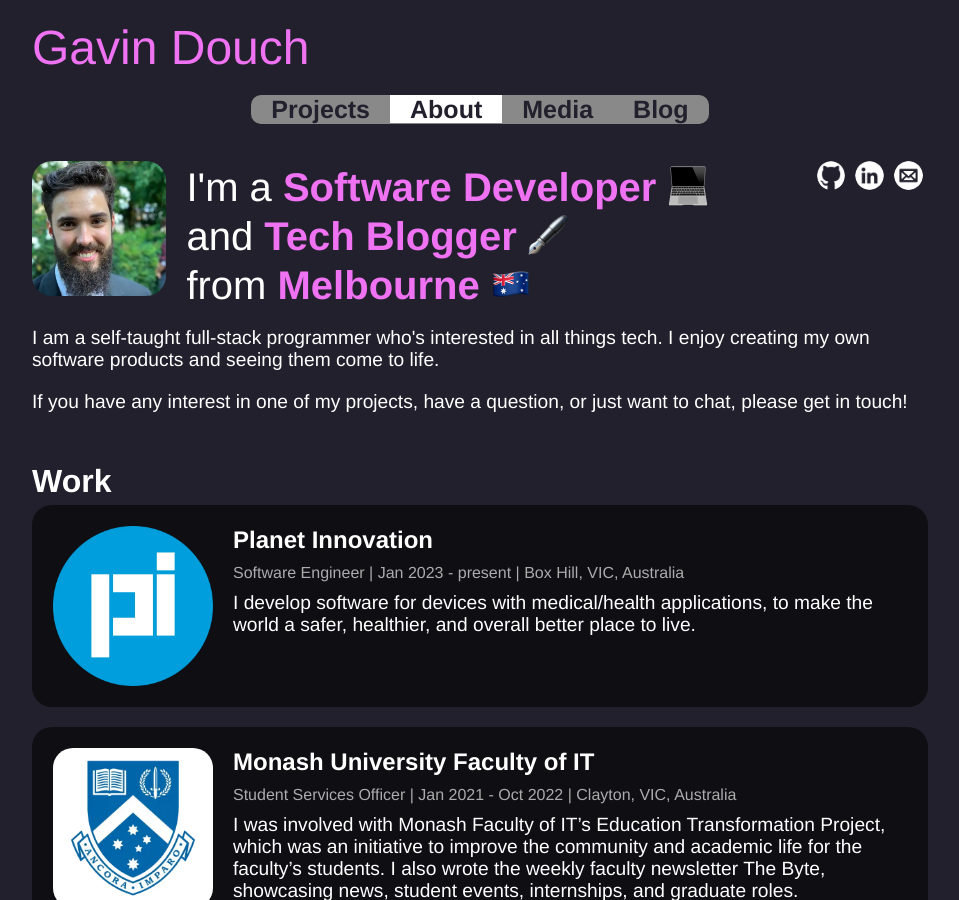
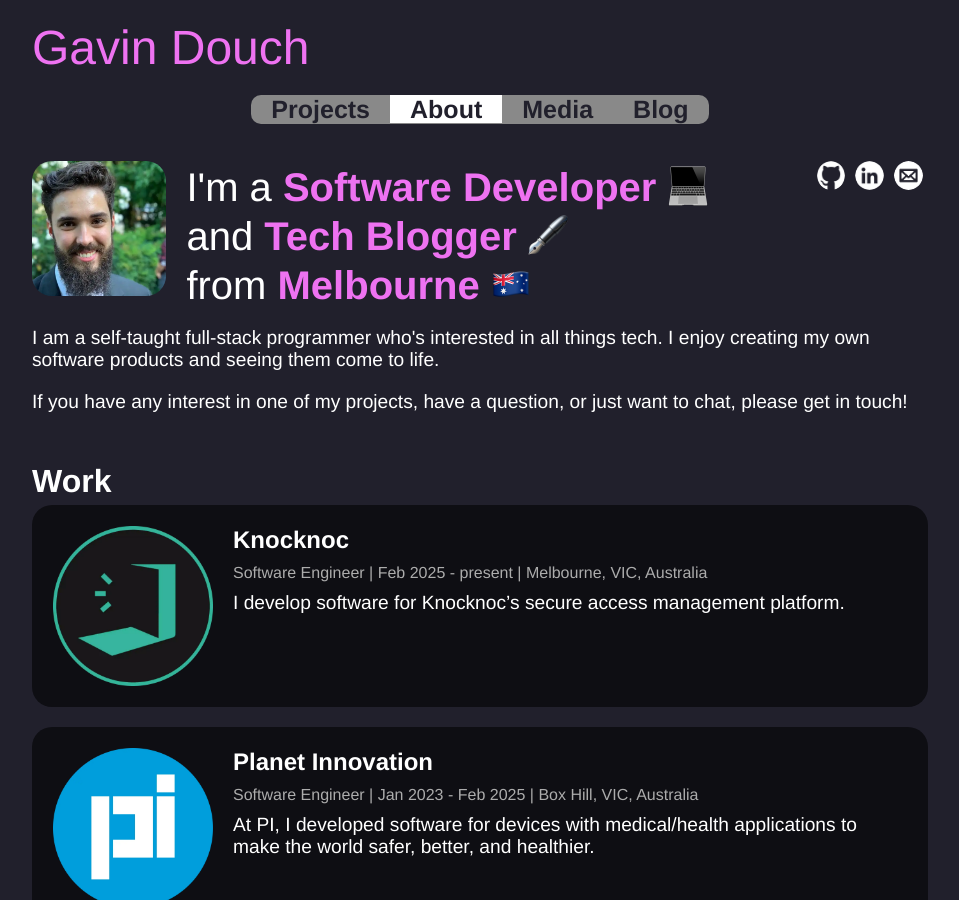
Before and after one commit to Coedice/website, a Jekyll site: the page built from about.html, in a window 1280 px wide and 900 px high. Shown: the whole window, without its empty margins (160-1119 px from the left). Built offline with Jekyll 4.4.1, drawn with Linux system fonts in a browser that asks for light colours.

Commit message:
Add job change

```diff
--- a/_data/experiences.yml
+++ b/_data/experiences.yml
@@ -1,5 +1,14 @@
 - title: Work
   experience_items:
+    - name: Knocknoc
+      role: Software Engineer
+      suburb: Melbourne
+      state: VIC
+      country: Australia
+      url: https://knocknoc.io
+      start: Feb 2025
+      description: |-
+        I develop software for Knocknoc's secure access management platform.
     - name: Planet Innovation
       role: Software Engineer
       suburb: Box Hill
@@ -7,8 +16,9 @@
       country: Australia
       url: https://planetinnovation.com
       start: Jan 2023
+      end: Feb 2025
       description: |-
-        I develop software for devices with medical/health applications, to make the world a safer, healthier, and overall better place to live.
+        At PI, I developed software for devices with medical/health applications to make the world safer, better, and healthier.
     - name: Monash University Faculty of IT
       role: Student Services Officer
       suburb: Clayton
```
Also changed, not shown: assets/images/experiences/knocknoc.webp (added).
